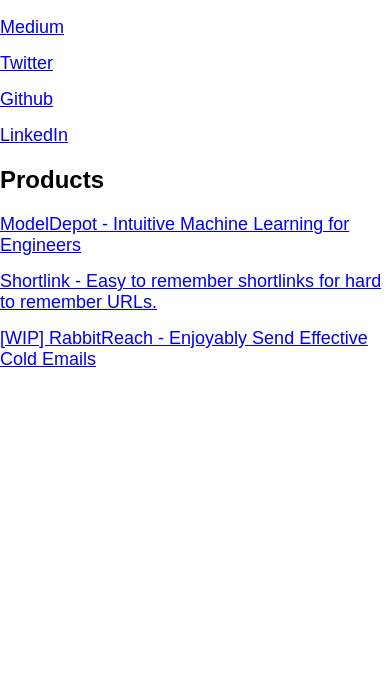
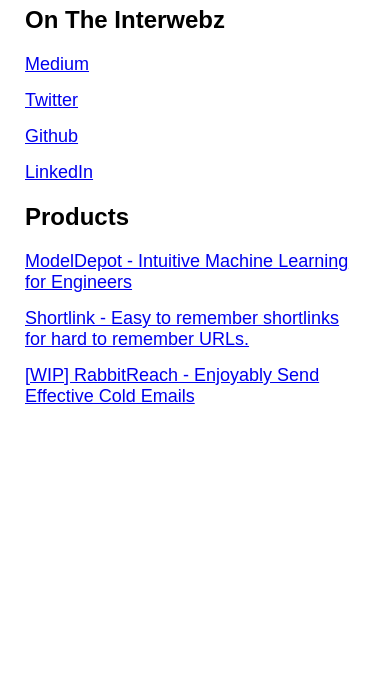
Before and after one commit to MikeShi42/mikeshi42.github.io, a plain HTML site: page index.html in a window 390 px wide. Shown: the part 171-844 px from the top of the page. Drawn offline with Linux system fonts and the light colour scheme.

Commit message:
Better Mobile Compatibility

```diff
--- a/index.css
+++ b/index.css
@@ -1,7 +1,8 @@
 body {
   font-family: sans-serif;
   max-width: 550px;
-  margin: 25px auto;
+  margin: 0 auto;
+  padding: 25px;
 }
 
 .links-list {
--- a/index.html
+++ b/index.html
@@ -7,6 +7,7 @@
       crossorigin="anonymous"
     />
     <link rel="stylesheet" type="text/css" href="index.css" />
+    <meta name="viewport" content="initial-scale=1">
     <title>@mikeshi42</title>
   </head>
   <body>
```
